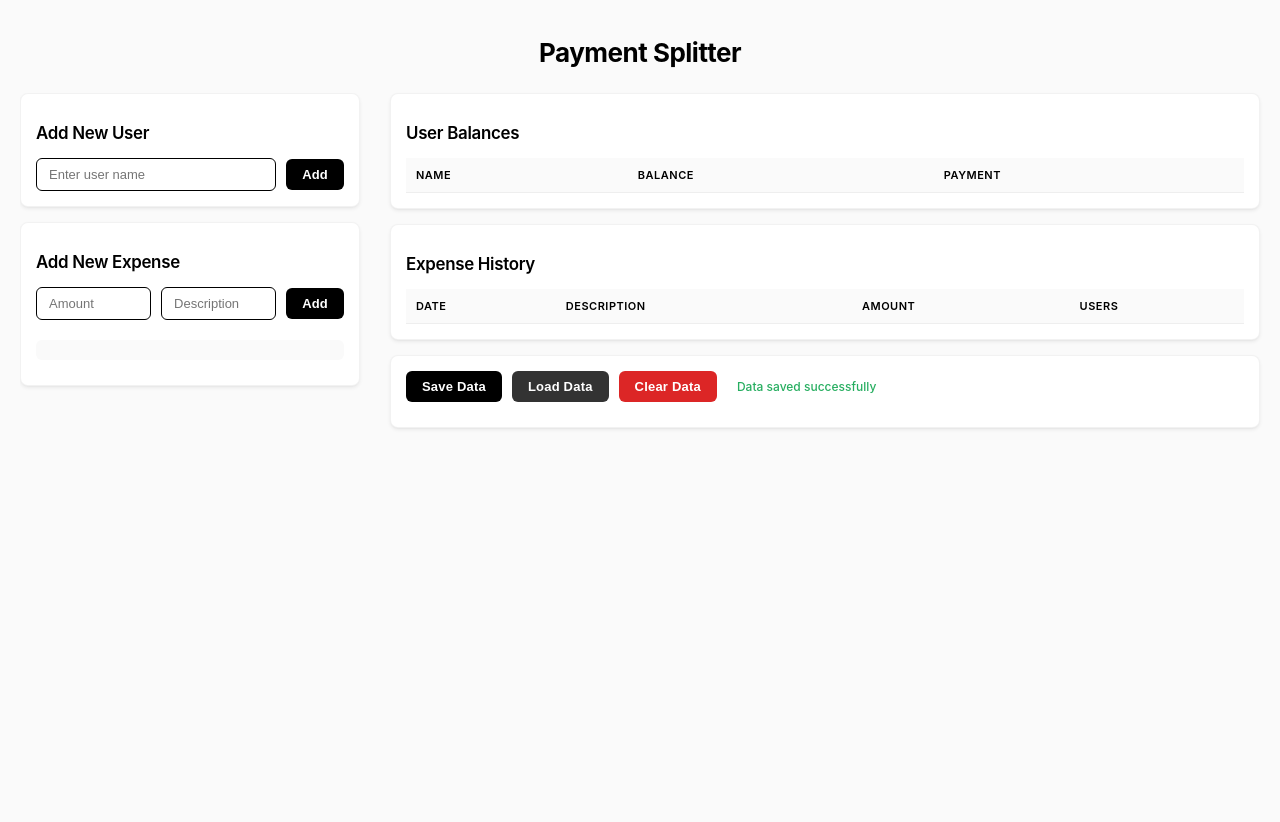
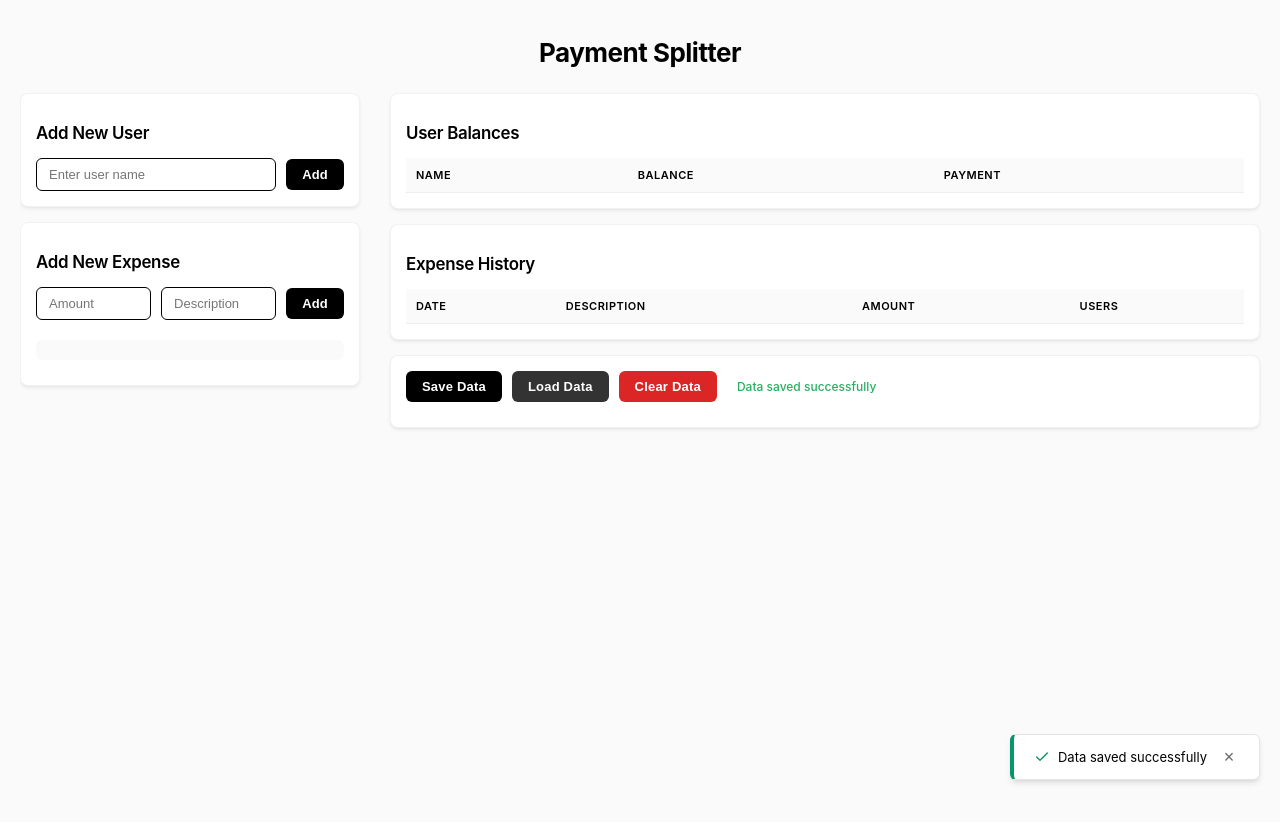
Before and after one commit to supungit/payment-splitter, a React (Create React App) app: page / in a window 1280 px wide. Both pictures are taken after a click on the button "Save Data". Shown: the top 822 px of the page. Built offline with nearby package versions, Linux system fonts and the light colour scheme.

Commit message:
added toast message when save

```diff
--- a/src/App.tsx
+++ b/src/App.tsx
@@ -1,5 +1,6 @@
 import React, { useState, useEffect } from 'react';
 import './App.css';
+import Toast from './components/Toast';
 
 interface User {
   id: number;
@@ -26,6 +27,7 @@ function App() {
   });
   const [paymentAmounts, setPaymentAmounts] = useState<Record<number, string>>({});
   const [saveStatus, setSaveStatus] = useState('');
+  const [toast, setToast] = useState<{ message: string; type: 'success' | 'error' } | null>(null);
 
   // Load data from localStorage on component mount
   useEffect(() => {
@@ -44,9 +46,11 @@ function App() {
         setExpenses(JSON.parse(savedExpenses));
       }
       setSaveStatus('Data loaded successfully');
+      setToast({ message: 'Data loaded successfully', type: 'success' });
     } catch (error) {
       console.error('Error loading data:', error);
       setSaveStatus('Error loading data');
+      setToast({ message: 'Error loading data', type: 'error' });
     }
   };
 
@@ -55,9 +59,11 @@ function App() {
       localStorage.setItem('users', JSON.stringify(users));
       localStorage.setItem('expenses', JSON.stringify(expenses));
       setSaveStatus('Data saved successfully');
+      setToast({ message: 'Data saved successfully', type: 'success' });
     } catch (error) {
       console.error('Error saving data:', error);
       setSaveStatus('Error saving data');
+      setToast({ message: 'Error saving data', type: 'error' });
     }
   };
 
@@ -68,6 +74,7 @@ function App() {
       setUsers([]);
       setExpenses([]);
       setSaveStatus('Data cleared successfully');
+      setToast({ message: 'Data cleared successfully', type: 'success' });
     }
   };
 
@@ -320,6 +327,14 @@ function App() {
           </div>
         </div>
       </div>
+
+      {toast && (
+        <Toast
+          message={toast.message}
+          type={toast.type}
+          onClose={() => setToast(null)}
+        />
+      )}
     </div>
   );
 }
--- /dev/null
+++ b/src/components/Toast.css
@@ -0,0 +1,80 @@
+.toast {
+  position: fixed;
+  bottom: 20px;
+  right: 20px;
+  padding: 12px 20px;
+  border-radius: 6px;
+  background: white;
+  box-shadow: 0 4px 6px -1px rgba(0, 0, 0, 0.1), 0 2px 4px -1px rgba(0, 0, 0, 0.06);
+  display: flex;
+  align-items: center;
+  gap: 12px;
+  z-index: 1000;
+  animation: slideIn 0.3s ease-out;
+  border: 1px solid rgba(0, 0, 0, 0.1);
+}
+
+.toast.success {
+  border-left: 4px solid #059669;
+}
+
+.toast.error {
+  border-left: 4px solid #dc2626;
+}
+
+.toast-content {
+  display: flex;
+  align-items: center;
+  gap: 8px;
+  font-size: 13px;
+  color: #000000;
+}
+
+.toast-icon {
+  width: 16px;
+  height: 16px;
+  color: #059669;
+}
+
+.toast-close {
+  background: none;
+  border: none;
+  color: #666;
+  font-size: 18px;
+  cursor: pointer;
+  padding: 0;
+  width: 20px;
+  height: 20px;
+  display: flex;
+  align-items: center;
+  justify-content: center;
+  border-radius: 4px;
+  transition: all 0.2s ease;
+}
+
+.toast-close:hover {
+  background-color: rgba(0, 0, 0, 0.05);
+  color: #000;
+}
+
+@keyframes slideIn {
+  from {
+    transform: translateX(100%);
+    opacity: 0;
+  }
+  to {
+    transform: translateX(0);
+    opacity: 1;
+  }
+}
+
+@keyframes slideOut {
+  from {
+    transform: translateX(0);
+    opacity: 1;
+  }
+  to {
+    transform: translateX(100%);
+    opacity: 0;
+  }
+}
--- /dev/null
+++ b/src/components/Toast.tsx
@@ -0,0 +1,35 @@
+import React, { useEffect } from 'react';
+import './Toast.css';
+
+interface ToastProps {
+  message: string;
+  type: 'success' | 'error';
+  onClose: () => void;
+  duration?: number;
+}
+
+const Toast: React.FC<ToastProps> = ({ message, type, onClose, duration = 3000 }) => {
+  useEffect(() => {
+    const timer = setTimeout(() => {
+      onClose();
+    }, duration);
+
+    return () => clearTimeout(timer);
+  }, [duration, onClose]);
+
+  return (
+    <div className={`toast ${type}`}>
+      <div className="toast-content">
+        {type === 'success' && (
+          <svg className="toast-icon" viewBox="0 0 24 24" fill="none" xmlns="http://www.w3.org/2000/svg">
+            <path d="M20 6L9 17L4 12" stroke="currentColor" strokeWidth="2" strokeLinecap="round" strokeLinejoin="round"/>
+          </svg>
+        )}
+        <span>{message}</span>
+      </div>
+      <button className="toast-close" onClick={onClose}>×</button>
+    </div>
+  );
+};
+
+export default Toast;
```
